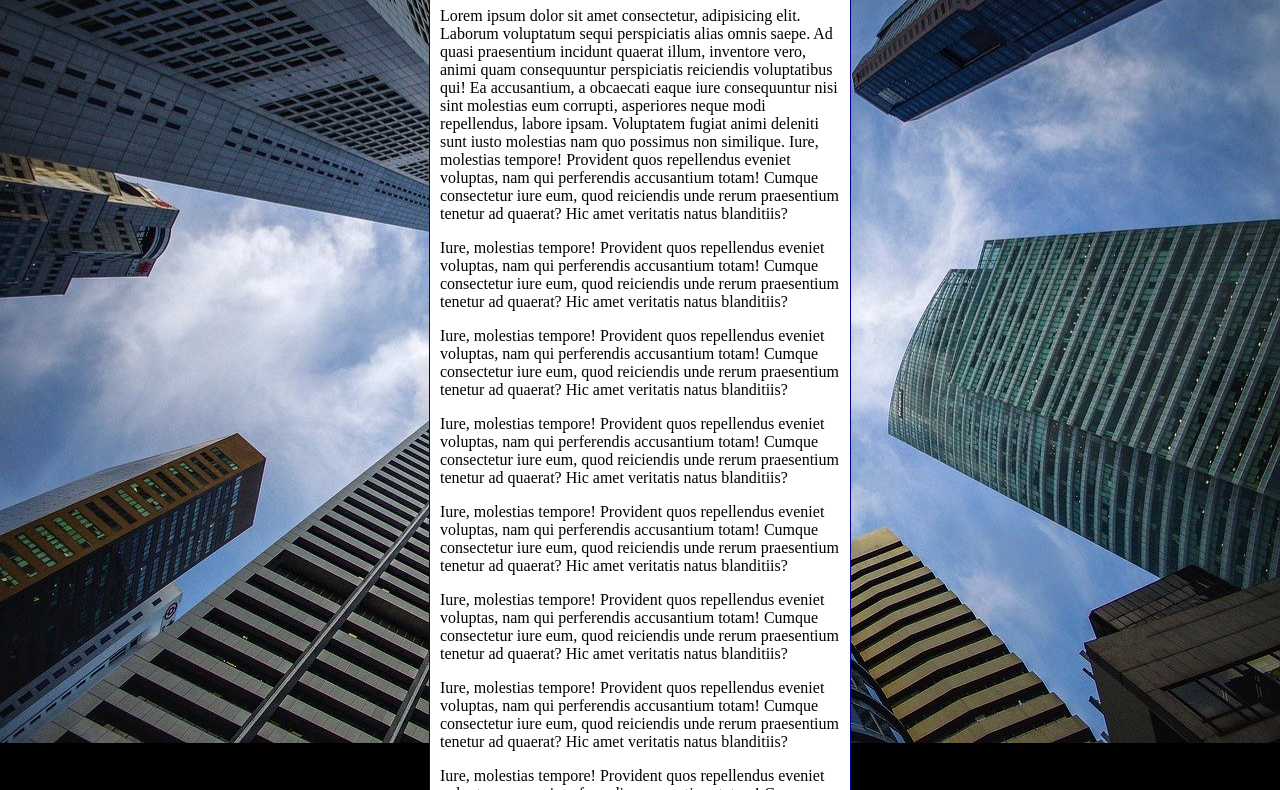
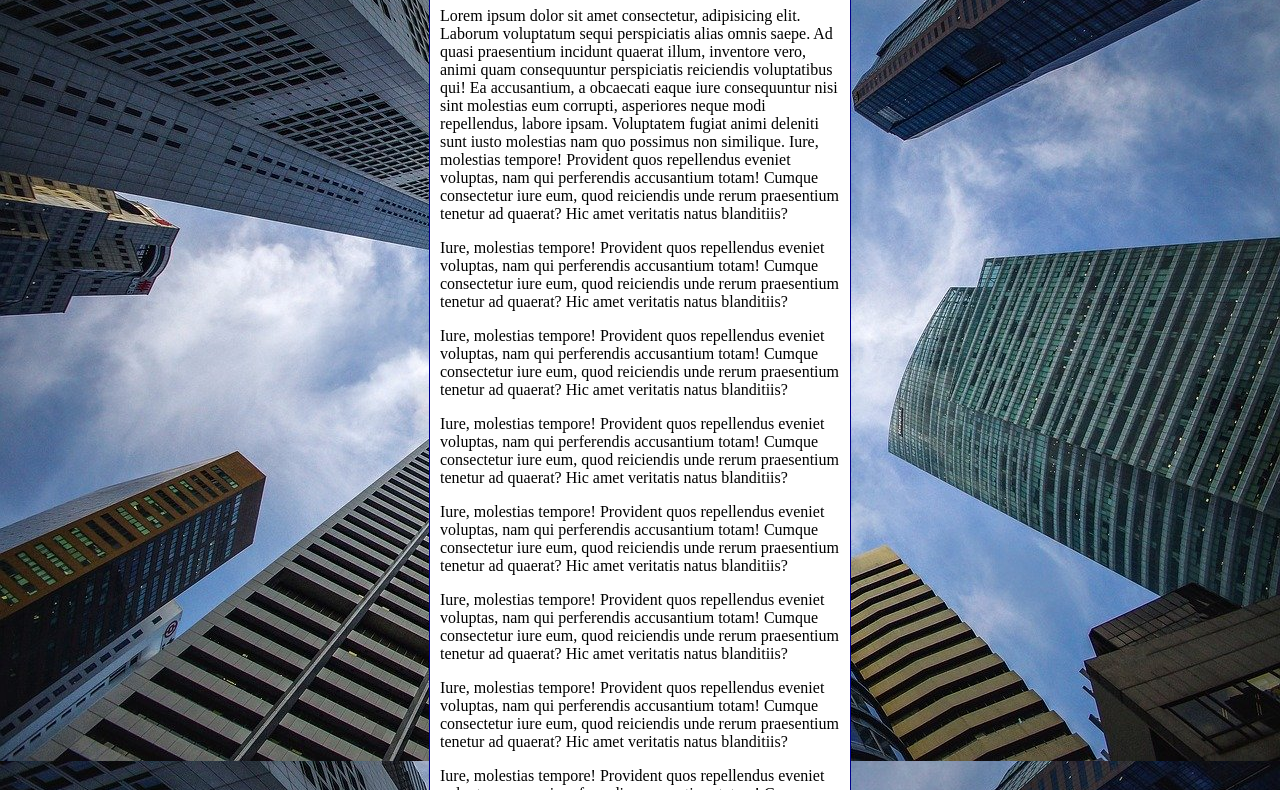
Before and after one commit to felipedorea/html-css, a plain HTML site: page exercicios/ex022/fundo006.html in a window 1280 px wide. Shown: the part 92-882 px from the top of the page. Drawn offline with Linux system fonts and the light colour scheme.

Commit message:
Update fundo006.html

```diff
--- a/exercicios/ex022/fundo006.html
+++ b/exercicios/ex022/fundo006.html
@@ -8,16 +8,24 @@
     <style>
         body{
             height: 100vh;
-            background-color: black;
+            background:black url('imagens/wallpaper002.jpg') center center no-repeat fixed;
+            background-size: cover;
+
+            /* Shorthand - background
+                color > image > position > repeat > [size] > attachment
+            */
+
+            /* background-color: black;
             background-image: url(imagens/wallpaper002.jpg);
             background-position: center center;
             background-repeat: no-repeat;
             background-size: cover;
+            background-attachment: fixed; */
         }
 
         main{
             background-color: white;
-            width: 400px;
+            max-width: 400px;
             padding: 10px;
             margin: auto;
             border: 1px solid darkblue;
```
